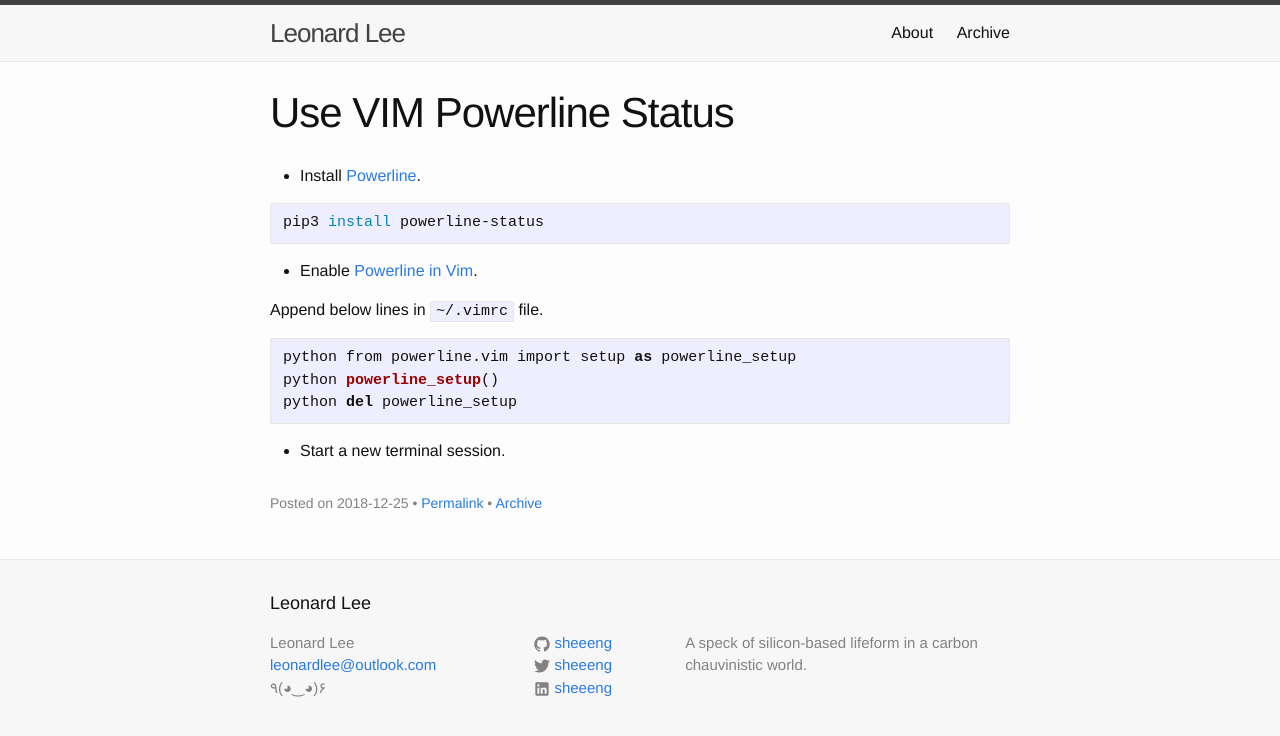
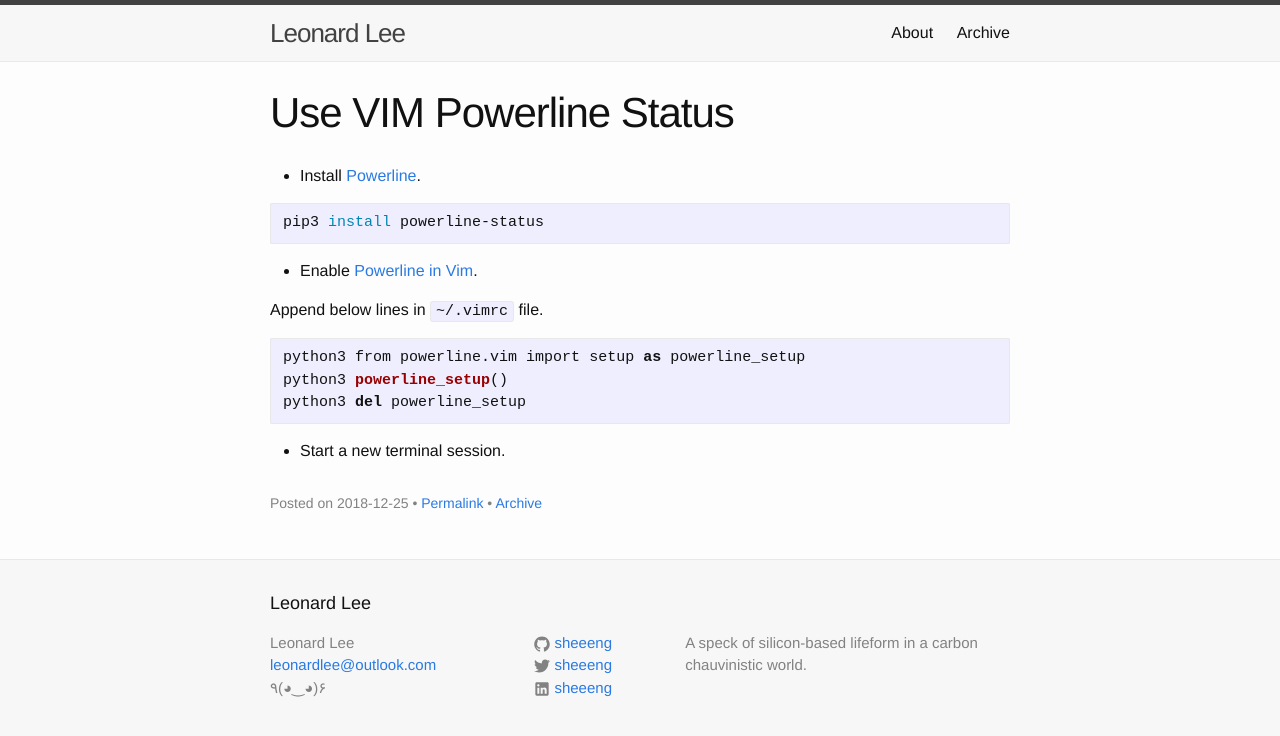
Before and after one commit to sheeeng/sheeeng.github.io, a Jekyll site: the page built from _posts/2018-12-25-use-vim-powerline-statusline.md, in a window 1280 px wide. Shown: the top 736 px of the page. Built offline with Jekyll 4.4.1, drawn with Linux system fonts in a browser that asks for light colours.

Commit message:
Update postfix.

````diff
--- a/_posts/2018-12-25-use-vim-powerline-statusline.md
+++ b/_posts/2018-12-25-use-vim-powerline-statusline.md
@@ -16,9 +16,9 @@
 Append below lines in `~/.vimrc` file.
 
 ```python
-python from powerline.vim import setup as powerline_setup
-python powerline_setup()
-python del powerline_setup
+python3 from powerline.vim import setup as powerline_setup
+python3 powerline_setup()
+python3 del powerline_setup
 ```
 
 - Start a new terminal session.
````
